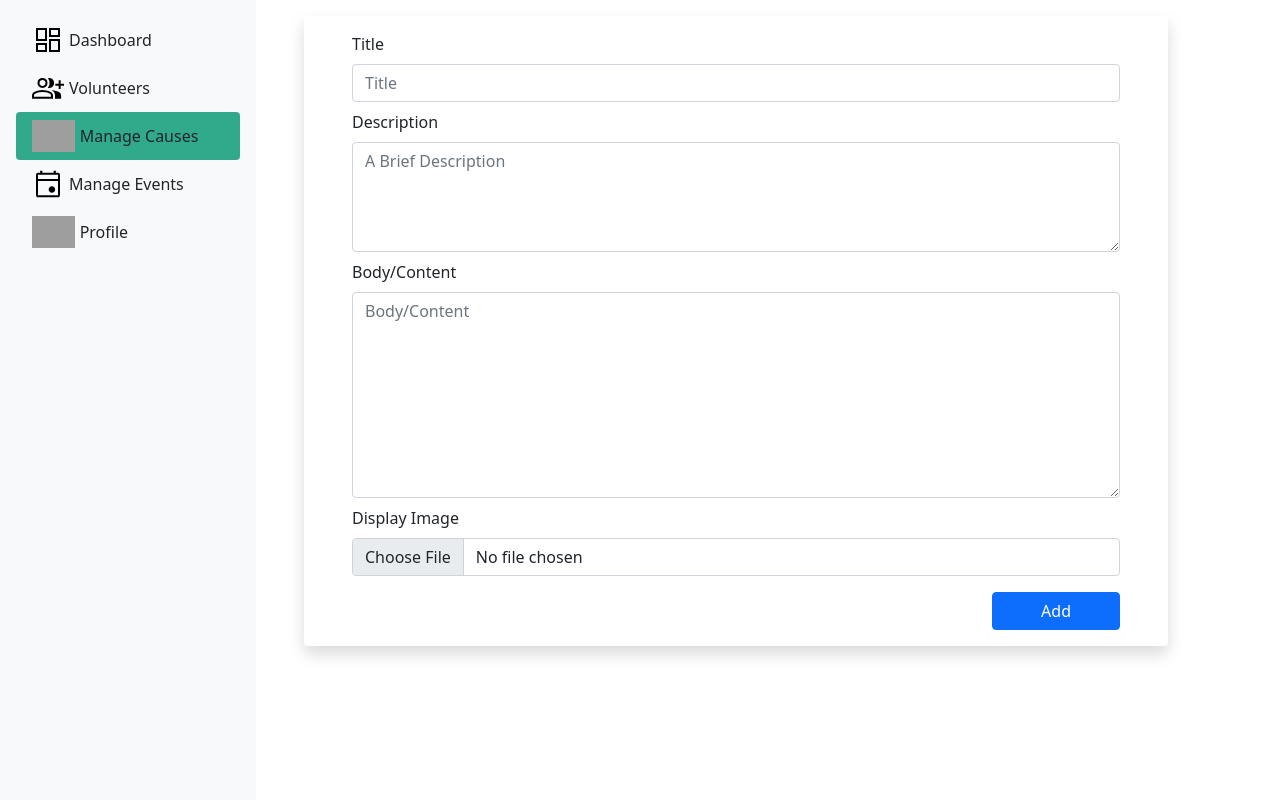
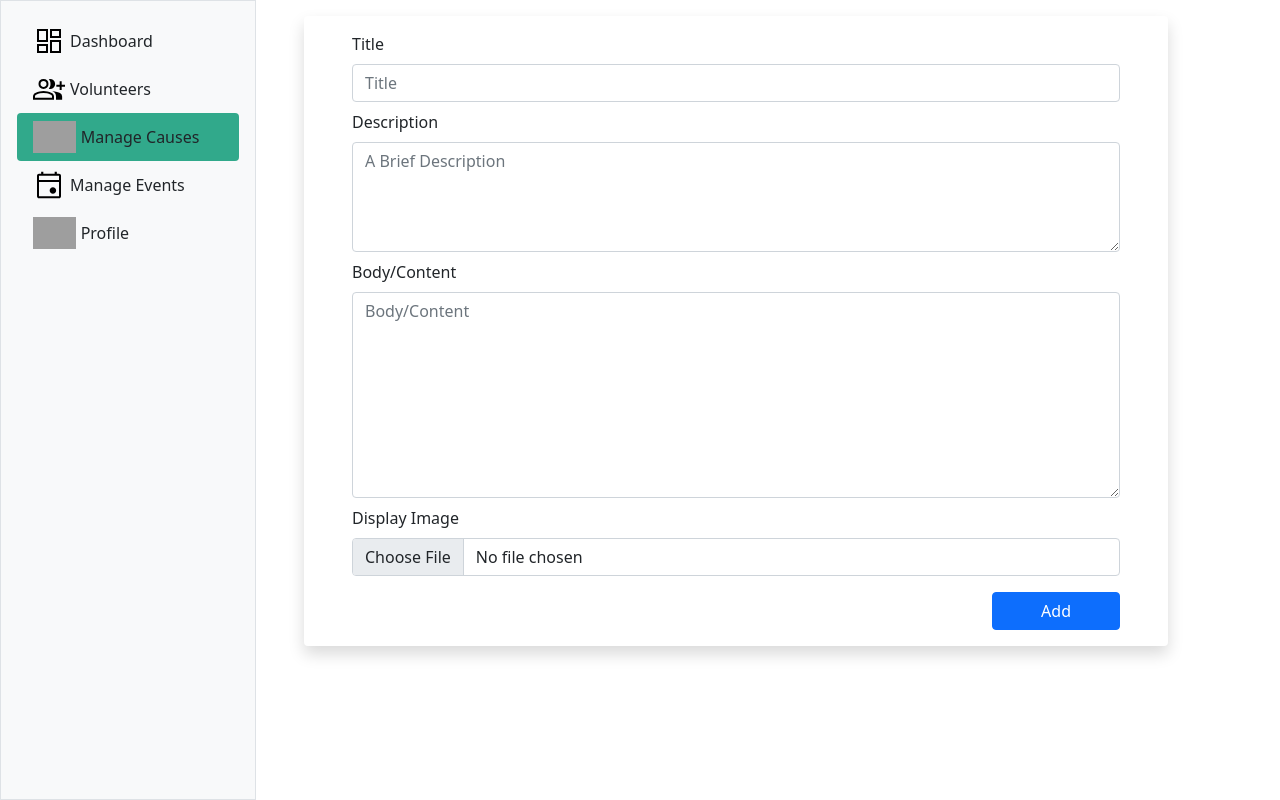
Before and after one commit to MCole-K9/LikkleDeedsOfKindess, a Django app: page /User/AddCause in a window 1280 px wide. Shown: the part 56-856 px from the top of the page. Run offline with Django 4.2, Linux system fonts and the light colour scheme; the visitor is signed in with stand-in values (Sample User, id 1); some libraries are stand-ins or nearby versions; grey boxes are pictures that could not be loaded.

Commit message:
added border

```diff
--- a/LikkleDeedsOfKindness/templates/component/sidebar.html
+++ b/LikkleDeedsOfKindness/templates/component/sidebar.html
@@ -1,5 +1,5 @@
 {% load static %}
-<section id="side-bar" class="d-flex flex-column flex-shrink-0 p-3   bg-light sticky-top" style="max-width: 270px; height: 100vh;">
+<section id="side-bar" class="d-flex flex-column flex-shrink-0 p-3 border  bg-light sticky-top" style="max-width: 270px; height: 100vh;">
     <ul class="nav  nav-pills flex-column mb-auto">
         {% comment %} <li class="nav-item">
             <a href="#" class="nav-link " >
```
